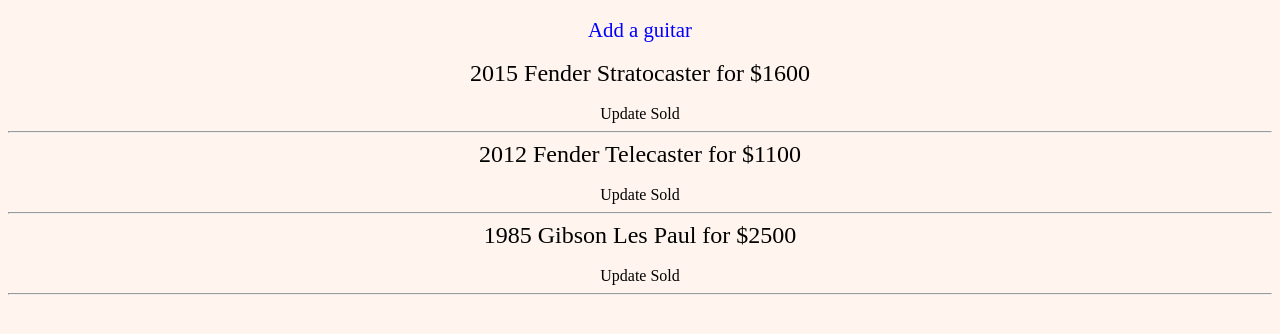
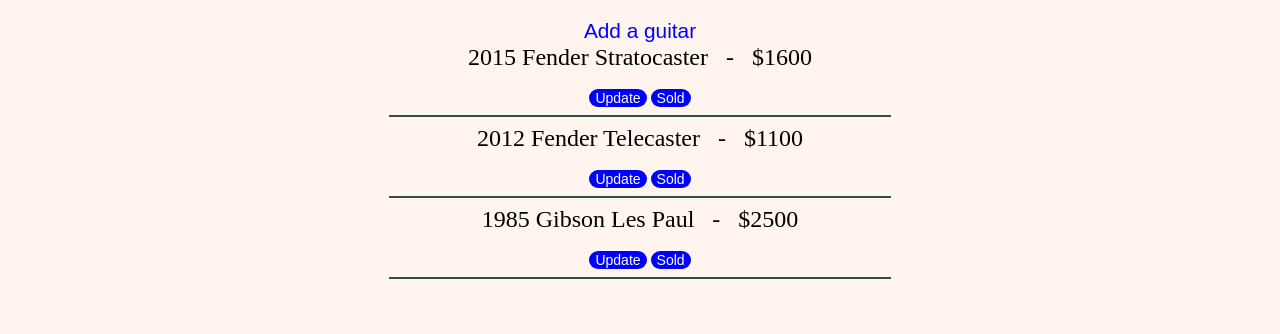
Before and after one commit to Nate-Kane/first_js, a plain HTML site: page index.html in a window 1280 px wide. Shown: the part 48-382 px from the top of the page. Drawn offline with Linux system fonts and the light colour scheme.

Commit message:
reformated and added more css

```diff
--- a/index.js
+++ b/index.js
@@ -16,12 +16,14 @@ function renderGuitars() {
     guitarStr += `
     <div>
       <div class="guitars">
-      ${guitar.year} ${guitar.brand} ${guitar.model} for $${guitar.price}
+      ${guitar.year} ${guitar.brand} ${guitar.model} &ensp;-&ensp; $${guitar.price}
       </div>
      <br/>
-    <span data-index='${index}' onclick='updateGuitar(this)' >Update</span>
-    <span onclick='sellGuitar(${index})'>Sold</span>
-    <hr/>
+      <div class="buttons">
+        <button class="buttons" data-index='${index}' onclick='updateGuitar(this)' >Update</button>
+        <button class="buttons" onclick='sellGuitar(${index})'>Sold</button>
+      </div>
+    <hr size="2" width="500" align="center" color="darkslategray" />
     </div>`;
  });
  return guitarStr;
@@ -82,7 +84,7 @@ function addGuitar() {
 function render() {
   htmlString = `<div>
                   <h1>${state.pageHeader}</h1>
-                  <div onclick='addGuitar()' class="addGuitar">Add a guitar</div>
+                  <button onclick='addGuitar()' class="addGuitar">Add a guitar</button>
                   <br/>
                   ${renderGuitars()}
                   </div>`;
--- a/styles.css
+++ b/styles.css
@@ -18,4 +18,19 @@ div {
 .addGuitar {
   font-size: 1.3em;
   color: blue;
+  background-color: seashell;
 }
+
+button {
+  background-color: blue;
+  color: white;
+  font-size: 14px;
+  border: none;
+  border-radius: 12px;
+}
+
+button:hover {
+  border: none;
+  border-radius: 12px;
+  opacity: 0.6;
+}
```
